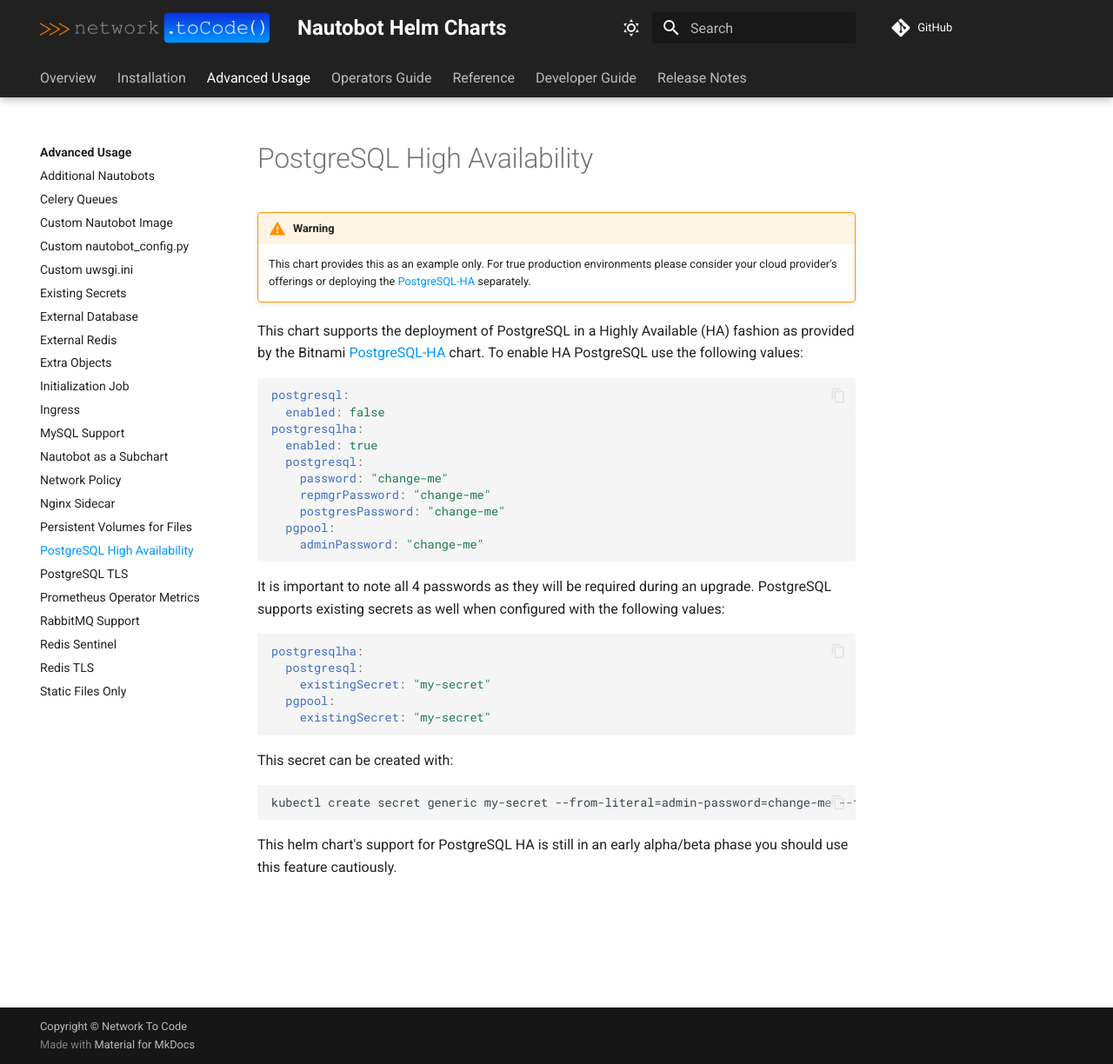
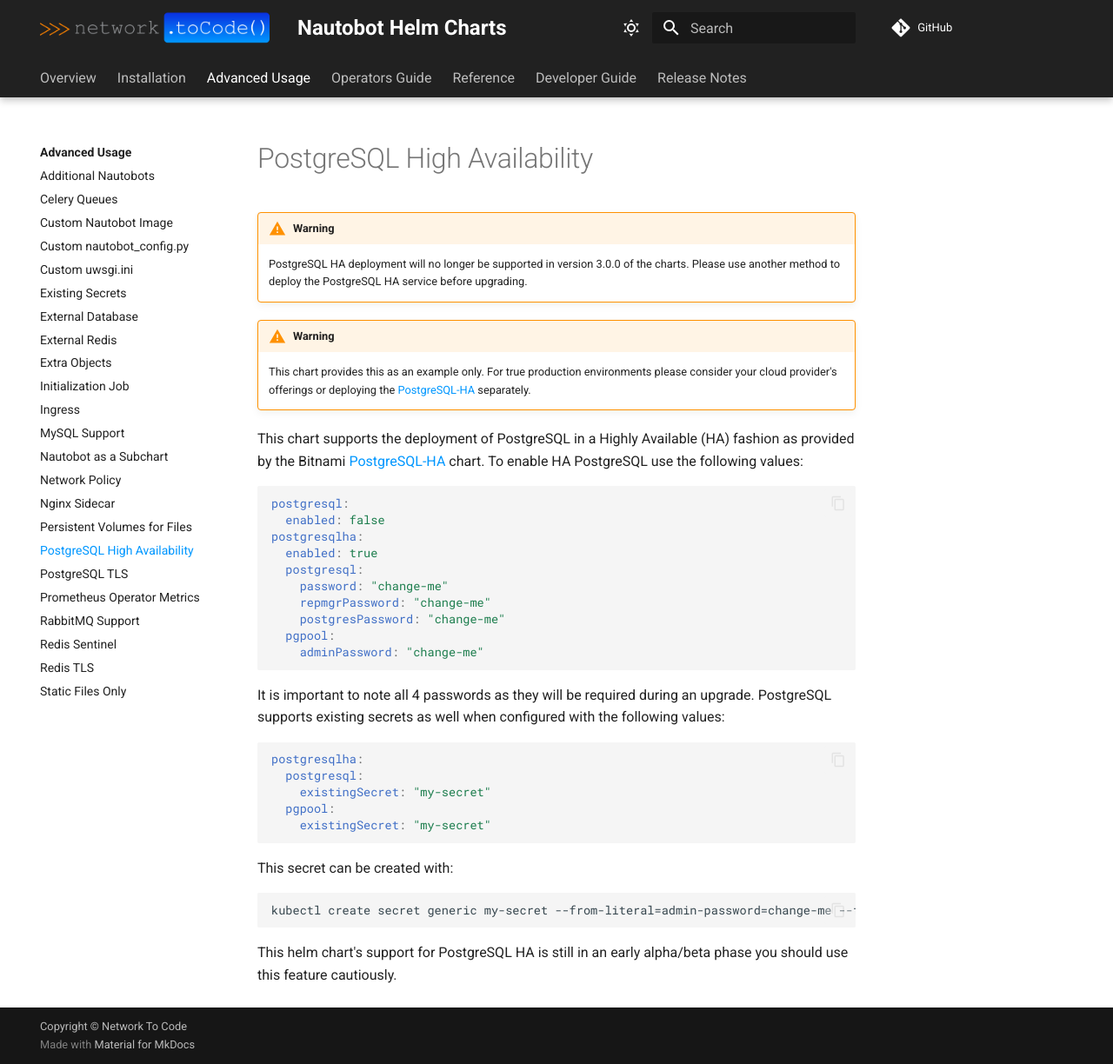
Before and after one commit to nautobot/helm-charts, an MkDocs documentation site: the page built from docs/advanced-features/postgresql-ha.md, in a window 1280 px wide and 1224 px high. Shown: the whole window at 87% size. Built offline with MkDocs 1.6.1 and Material for MkDocs 9.7.7, drawn with Linux system fonts in a browser that asks for light colours; comment, search, counter and statistics services are not loaded.

Commit message:
chore(docs): update documentation for version 3 changes (#616)
* chore(docs): update documentation for version 3 changes

* Apply suggestions from code review

Co-authored-by: Uros Bajzelj <ubajze@users.noreply.github.com>

* Apply suggestions from code review

Co-authored-by: Uros Bajzelj <ubajze@users.noreply.github.com>

---------

Co-authored-by: Uros Bajzelj <ubajze@users.noreply.github.com>

```diff
--- a/docs/advanced-features/postgresql-ha.md
+++ b/docs/advanced-features/postgresql-ha.md
@@ -1,4 +1,7 @@
 # PostgreSQL High Availability
+
+!!! warning
+    PostgreSQL HA deployment will no longer be supported in version 3.0.0 of the charts. Please use another method to deploy the PostgreSQL HA service before upgrading.
 
 !!! warning
     This chart provides this as an example only.  For true production environments please consider your cloud provider's offerings or deploying the [PostgreSQL-HA](https://github.com/bitnami/charts/tree/master/bitnami/postgresql-ha) separately.
```
Also changed, not shown: docs/advanced-features/mysql.md (+3 -0 lines), docs/advanced-features/rabbitmq.md (+3 -0 lines).
